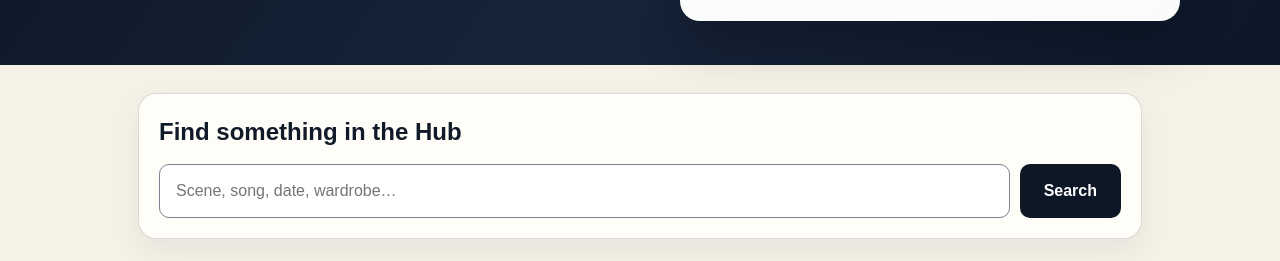
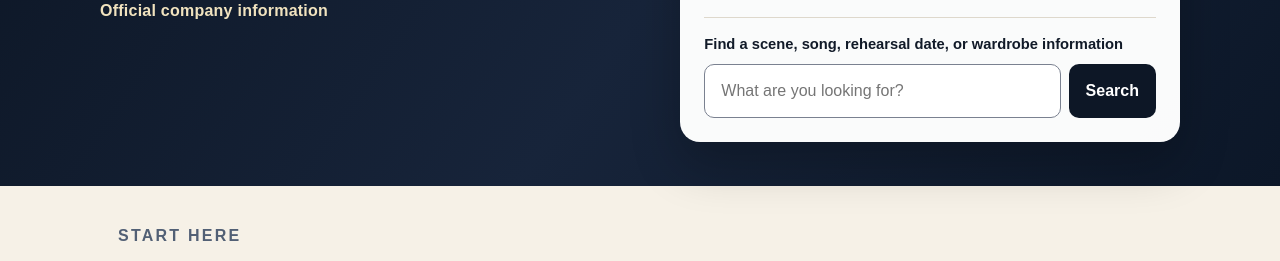
Before and after one commit to fcustard/chosen-2026-company-hub, a website: page index.html in a window 1280 px wide. Shown: the part 497-758 px from the top of the page. Drawn offline with Linux system fonts and the light colour scheme.

Commit message:
Place contextual Hub search beside personal call action [skip calendar]

```diff
--- a/index.html
+++ b/index.html
@@ -7,7 +7,7 @@
   <title>Company Hub | CHOSEN 2026</title>
   <link rel="stylesheet" href="styles.css?v=20261005-search">
   <script defer src="app.js?v=20260928-connected-tasks"></script>
-  <link rel="stylesheet" href="search.css?v=20261005">
+  <link rel="stylesheet" href="search.css?v=20261005-hero">
 </head>
 
 <body data-page="home">
@@ -61,19 +61,19 @@
             <a id="nrPersonalLink" class="btn primary" href="company.html#my-role">Find my call</a>
             <a id="nrLink" class="btn" href="schedule.html">View full schedule</a>
           </div>
+          <div class="homeSearch">
+            <form class="searchForm" action="search.html" method="get" role="search">
+              <label for="homeHubSearch">Find a scene, song, rehearsal date, or wardrobe information</label>
+              <div class="homeSearchControls">
+                <input id="homeHubSearch" type="search" name="q" placeholder="What are you looking for?" required>
+                <button type="submit">Search</button>
+              </div>
+            </form>
+          </div>
         </div>
       </div>
     </section>
-    <section class="homeSearch" aria-label="Search">
-      <div class="searchPanel">
-        <h2>Find something in the Hub</h2>
-        <form class="searchForm" action="search.html" method="get" role="search">
-          <label class="sr-only" for="homeHubSearch">Search scenes, songs, rehearsals, resources, and help</label>
-          <input id="homeHubSearch" type="search" name="q" placeholder="Scene, song, date, wardrobe…" required>
-          <button type="submit">Search</button>
-        </form>
-      </div>
-    </section>
+
 
 
     <section>
--- a/search.css
+++ b/search.css
@@ -10,7 +10,10 @@
 .searchCategory{font-size:.77rem;font-weight:800;letter-spacing:.08em;text-transform:uppercase;color:#866015}
 .searchPage{max-width:900px;margin:0 auto;padding:52px 20px 90px}
 .searchPage h1{font-size:clamp(2.4rem,6vw,4rem);line-height:1;margin:0 0 14px}
-.homeSearch{max-width:1200px;margin:28px auto 0;padding:0 20px}
-.homeSearch .searchPanel{padding:20px}
-.homeSearch h2{margin:0}
-@media(max-width:540px){.searchForm{flex-direction:column}.searchForm button{min-height:48px}.homeSearch{margin-top:18px}}
+.homeSearch{border-top:1px solid #ded8cc;margin-top:20px;padding-top:17px}
+.homeSearch .searchForm{display:block;margin:0}
+.homeSearch label{display:block;font-size:.92rem;font-weight:800;line-height:1.35}
+.homeSearchControls{display:flex;gap:8px;margin-top:9px}
+.homeSearchControls input{width:100%}
+.homeSearchControls button{padding:12px 17px}
+@media(max-width:540px){.searchForm{flex-direction:column}.searchForm button{min-height:48px}.homeSearchControls{flex-direction:column}}
```
